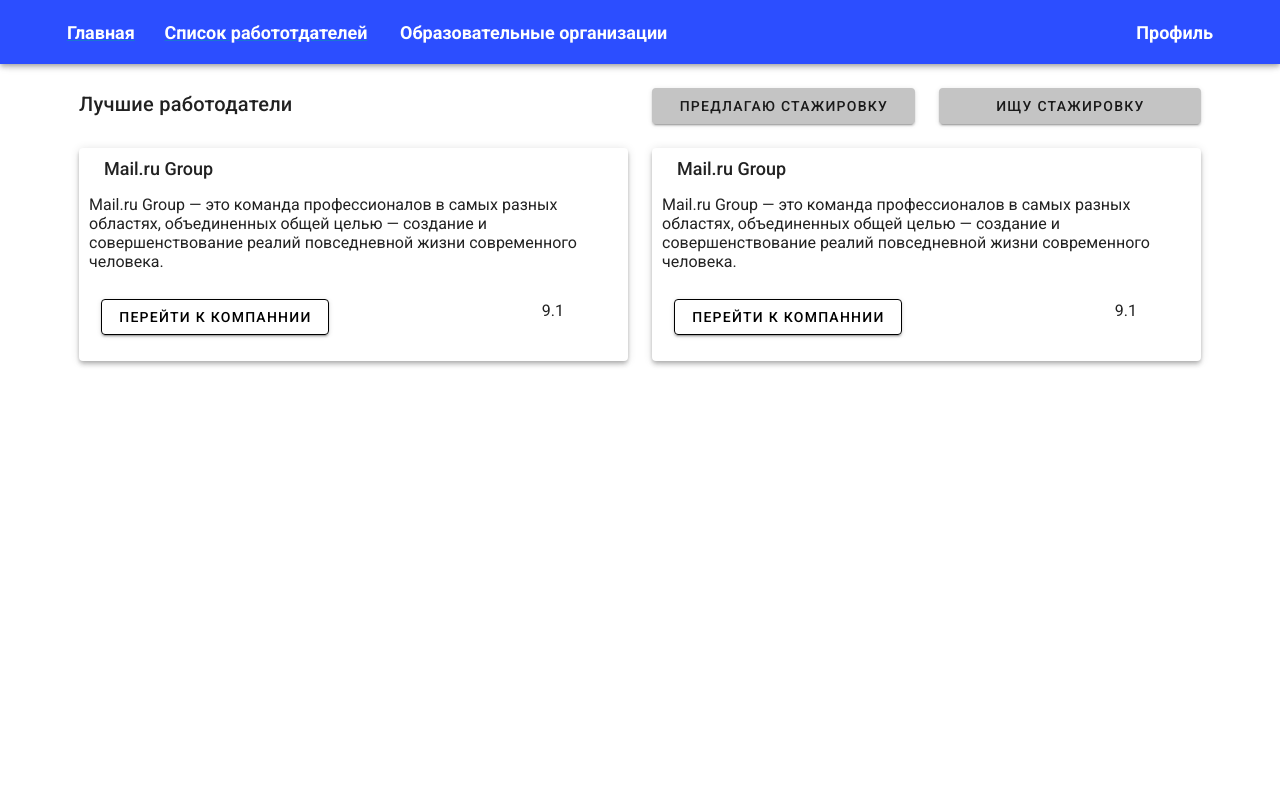
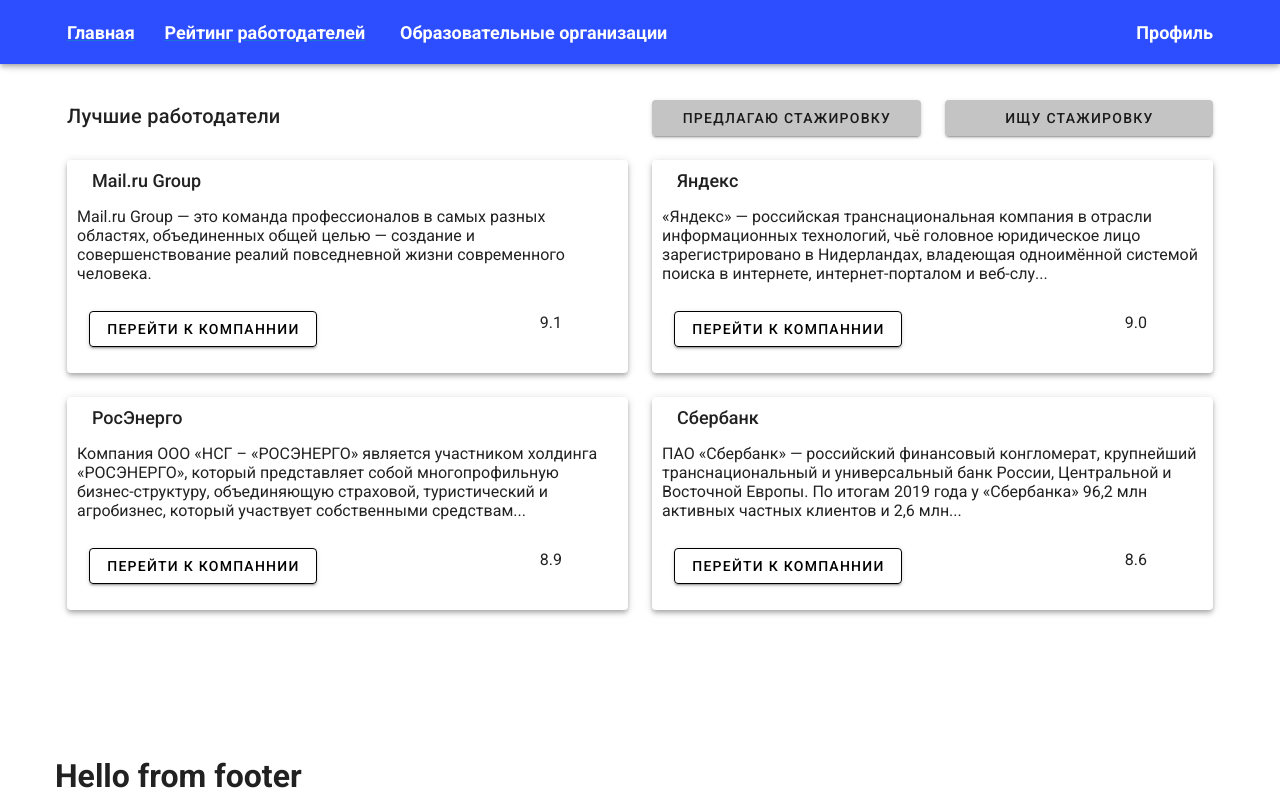
Before and after one commit to xinchao-bojan/5og3, a Vue app in the folder frontend/frontend-hack/: page / in a window 1280 px wide. Shown: the top 800 px of the page. Built offline with nearby package versions, Linux system fonts and the light colour scheme.

Commit message:
added employer rating

```diff
--- a/frontend/frontend-hack/src/App.vue
+++ b/frontend/frontend-hack/src/App.vue
@@ -1,9 +1,11 @@
 <template>
-  <div id="app" class="main">
-    <vHeader/>
-    <vMainWrapper/>
-    <vFooter/>
-  </div>
+  <v-app>
+    <div id="app" class="main">
+      <vHeader/>
+      <vMainWrapper/>
+      <vFooter/>
+    </div>
+  </v-app>
 </template>
 
 <script>
@@ -22,8 +24,11 @@
 
 <style>
 .main {
+  padding-top: 64px;
   display: flex;
   flex-direction: column;
   height: 100%;
+  margin: 0 auto;
+  max-width: 1170px;
 }
 </style>
--- /dev/null
+++ b/frontend/frontend-hack/src/components/EmployerCard.vue
@@ -0,0 +1,150 @@
+<template>
+    <v-col>
+        <v-row>
+            <v-col cols="6">
+                <v-card elevation="4" class="card">
+                <v-col>
+                    <v-row>
+                    <p class="card_title">Mail.ru Group</p>
+                    </v-row>
+                    <v-row>
+                    <p class="card_text">Mail.ru Group — это команда профессионалов в самых разных областях, объединенных общей целью — создание и совершенствование реалий повседневной жизни современного человека.</p>
+                    </v-row>
+                    <v-row>
+                    <v-col cols="6">
+                        <v-btn
+                        color="#000"
+                        elevation="2"
+                        outlined
+                        >Перейти к компаннии</v-btn>
+                    </v-col>
+                    <v-spacer cols="4">
+
+                    </v-spacer>
+                    <v-col cols="2">
+                        <p>9.1</p>
+                    </v-col>
+                    </v-row>
+                </v-col>
+                </v-card>
+            </v-col>
+            <v-col cols="6">
+                <v-card elevation="4" class="card">
+                <v-col>
+                    <v-row>
+                    <p class="card_title">Яндекс</p>
+                    </v-row>
+                    <v-row>
+                    <p class="card_text">«Яндекс» — российская транснациональная компания в отрасли информационных технологий, чьё головное юридическое лицо зарегистрировано в Нидерландах, владеющая одноимённой системой поиска в интернете, интернет-порталом и веб-слу...</p>
+                    </v-row>
+                    <v-row>
+                    <v-col cols="6">
+                        <v-btn
+                        color="#000"
+                        elevation="2"
+                        outlined
+                        >Перейти к компаннии</v-btn>
+                    </v-col>
+                    <v-spacer cols="4">
+
+                    </v-spacer>
+                    <v-col cols="2">
+                        <p>9.0</p>
+                    </v-col>
+                    </v-row>
+                </v-col>
+                </v-card>
+            </v-col>
+        </v-row>
+        <v-row>
+            <v-col cols="6">
+                <v-card elevation="4" class="card">
+                <v-col>
+                    <v-row>
+                    <p class="card_title">РосЭнерго</p>
+                    </v-row>
+                    <v-row>
+                    <p class="card_text">Компания ООО «НСГ – «РОСЭНЕРГО» является участником холдинга «РОСЭНЕРГО», который представляет собой многопрофильную бизнес-структуру, объединяющую страховой, туристический и агробизнес, который участвует собственными средствам...</p>
+                    </v-row>
+                    <v-row>
+                    <v-col cols="6">
+                        <v-btn
+                        color="#000"
+                        elevation="2"
+                        outlined
+                        >Перейти к компаннии</v-btn>
+                    </v-col>
+                    <v-spacer cols="4">
+
+                    </v-spacer>
+                    <v-col cols="2">
+                        <p>8.9</p>
+                    </v-col>
+                    </v-row>
+                </v-col>
+                </v-card>
+            </v-col>
+            <v-col cols="6">
+                <v-card elevation="4" class="card">
+                <v-col>
+                    <v-row>
+                    <p class="card_title">Сбербанк</p>
+                    </v-row>
+                    <v-row>
+                    <p class="card_text">ПАО «Сбербанк» — российский финансовый конгломерат, крупнейший транснациональный и универсальный банк России, Центральной и Восточной Европы. По итогам 2019 года у «Сбербанка» 96,2 млн активных частных клиентов и 2,6 млн...</p>
+                    </v-row>
+                    <v-row>
+                    <v-col cols="6">
+                        <v-btn
+                        color="#000"
+                        elevation="2"
+                        outlined
+                        >Перейти к компаннии</v-btn>
+                    </v-col>
+                    <v-spacer cols="4">
+                    </v-spacer>
+                    <v-col cols="2">
+                        <p>8.6</p>
+                    </v-col>
+                    </v-row>
+                </v-col>
+                </v-card>
+            </v-col>
+        </v-row>
+    </v-col>
+</template>
+
+
+<script>
+
+export default {
+  name: 'EmployerCard',
+  components: {
+  }
+}
+</script>
+
+<style lang="scss" scoped>
+
+.card{
+  padding: 10px;
+}
+
+.card_title{
+  font-family: Roboto;
+  font-style: normal;
+  font-weight: 500;
+  font-size: 18px;
+  line-height: 21px;
+  padding-left: 15px;
+}
+
+.card_text{
+  font-family: Roboto;
+  font-style: normal;
+  font-weight: normal;
+  font-size: 16px;
+  line-height: 19px;
+}
+
+</style>
--- a/frontend/frontend-hack/src/components/Home.vue
+++ b/frontend/frontend-hack/src/components/Home.vue
@@ -20,70 +20,20 @@
 
     </v-row>
     <v-row>
-      <v-col cols="6">
-        <v-card elevation="4" class="card">
-          <v-col>
-            <v-row>
-              <p class="card_title">Mail.ru Group</p>
-            </v-row>
-            <v-row>
-              <p class="card_text">Mail.ru Group — это команда профессионалов в самых разных областях, объединенных общей целью — создание и совершенствование реалий повседневной жизни современного человека.</p>
-            </v-row>
-            <v-row>
-              <v-col cols="6">
-                <v-btn
-                  color="#000"
-                  elevation="2"
-                  outlined
-                >Перейти к компаннии</v-btn>
-              </v-col>
-              <v-spacer cols="4">
+      <EmployerCard />
 
-              </v-spacer>
-              <v-col cols="2">
-                <p>9.1</p>
-              </v-col>
-            </v-row>
-          </v-col>
-        </v-card>
-      </v-col>
-      <v-col cols="6">
-        <v-card elevation="4" class="card">
-          <v-col>
-            <v-row>
-              <p class="card_title">Mail.ru Group</p>
-            </v-row>
-            <v-row>
-              <p class="card_text">Mail.ru Group — это команда профессионалов в самых разных областях, объединенных общей целью — создание и совершенствование реалий повседневной жизни современного человека.</p>
-            </v-row>
-            <v-row>
-              <v-col cols="6">
-                <v-btn
-                  color="#000"
-                  elevation="2"
-                  outlined
-                >Перейти к компаннии</v-btn>
-              </v-col>
-              <v-spacer cols="4">
-
-              </v-spacer>
-              <v-col cols="2">
-                <p>9.1</p>
-              </v-col>
-            </v-row>
-          </v-col>
-        </v-card>
-      </v-col>
 
     </v-row>
   </v-col>
 </template>
 
 <script>
+import EmployerCard from './EmployerCard'
 
 export default {
   name: 'Home',
   components: {
+    EmployerCard
   }
 }
 </script>
@@ -96,26 +46,4 @@
   font-size: 28px;
   line-height: 33px;
 }
-
-.card{
-  padding: 10px;
-}
-
-.card_title{
-  font-family: Roboto;
-  font-style: normal;
-  font-weight: 500;
-  font-size: 18px;
-  line-height: 21px;
-  padding-left: 15px;
-}
-
-.card_text{
-  font-family: Roboto;
-  font-style: normal;
-  font-weight: normal;
-  font-size: 16px;
-  line-height: 19px;
-}
-
 </style>
--- a/frontend/frontend-hack/src/components/header.vue
+++ b/frontend/frontend-hack/src/components/header.vue
@@ -1,7 +1,5 @@
 <template>
   <header class="header">
-      <div class="container">
-  <v-app >
           <v-app-bar
             app
             color="#2C4EFF"
@@ -18,7 +16,7 @@
                 </v-col>
                 <v-col cols="2-3">
                   <router-link to="/EmployersList ">
-              <p class="app_text">Список работотдателей</p>
+                    <p class="app_text">Рейтинг работодателей</p>
                   </router-link>
                 </v-col>
                 <v-col cols="4">
@@ -36,16 +34,10 @@
             </v-row>
           </v-col>
           </div>
-
           </v-app-bar>
 
-      <v-main>
-        <router-view>
-        </router-view>
-      </v-main>
 
-      </v-app>
-    </div>
+
   </header>
 </template>
 
@@ -63,11 +55,6 @@
   flex: 0 0 auto;
 }
 
-.container{
-  margin: 0 auto;
-  width: 1170px;
-}
-
 .app_bar{
   height: 64px;
 }
@@ -80,6 +67,7 @@
 .app_text{
   color: rgb(255, 255, 255);
   font-family: Roboto;
+  text-decoration: none;
   font-style: normal;
   font-weight: bold;
   font-size: 18px;
--- a/frontend/frontend-hack/src/components/main-wrapper.vue
+++ b/frontend/frontend-hack/src/components/main-wrapper.vue
@@ -1,5 +1,8 @@
 <template>
   <div class="v-main-wrapper">
+    <div class="container">
+
+    </div>
     <router-view/>
     <!-- Здесь будут отображаться компоненты, путь к которым ты пропишешь в router/index.js-->
   </div>
@@ -16,6 +19,11 @@
 <style lang="scss">
 .v-main-wrapper {
   flex: 1 0 auto;
-  background-color: #f7f7f7;
+  background-color: #fff;
+}
+
+.container{
+  margin: 0 auto;
+  width: 1170px;
 }
 </style>
```
Lines whose indentation alone changed are shown as unchanged.
